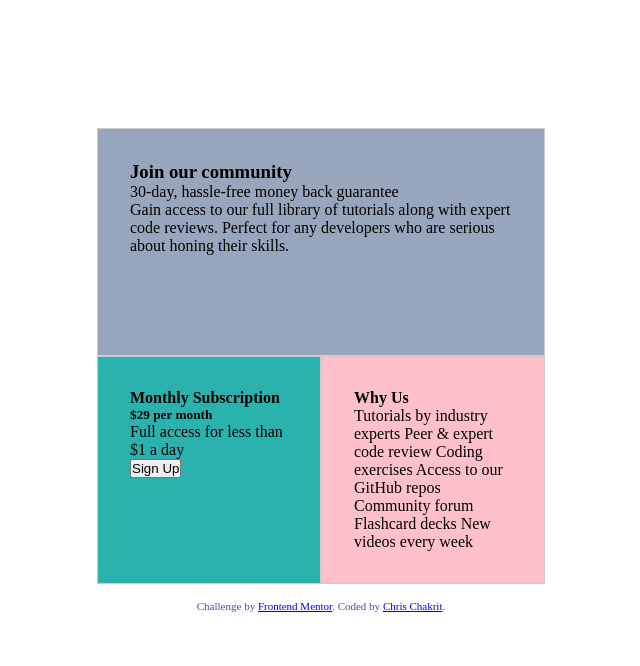
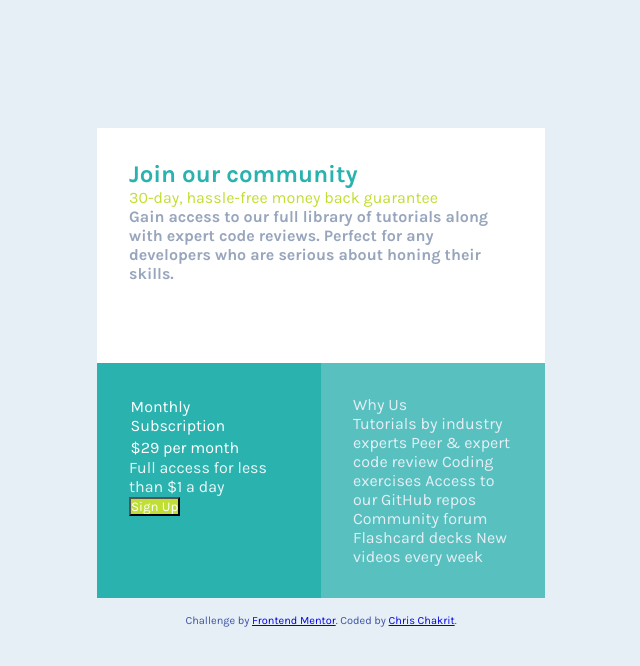
Before and after one commit to chrischakrit/Single-price-grid-component, a plain HTML site: page index.html in a window 1280 px wide. Shown: the whole page, without its empty margins (319-959 px from the left). Drawn offline with Linux system fonts and the light colour scheme.

Commit message:
third commit

```diff
--- a/index.html
+++ b/index.html
@@ -9,22 +9,22 @@
   <body>
     <main class="grid-container">
       <article>
-        <h3>Join our community</h3>
-        <p>30-day, hassle-free money back guarantee</p>
-        <p>
+        <h2 id="header-1">Join our community</h2>
+        <p id="header-2">30-day, hassle-free money back guarantee</p>
+        <p id="header-3">
           Gain access to our full library of tutorials along with expert code
           reviews. Perfect for any developers who are serious about honing their
           skills.
         </p>
       </article>
       <article>
-        <h4>Monthly Subscription</h4>
-        <h5>&dollar;29 per month</h5>
-        <p>Full access for less than &dollar;1 a day</p>
+        <div id="Sub-1">Monthly Subscription</div>
+        <div id="Sub-2">&dollar;29 <span>per month</span></div>
+        <p id="Sub-4">Full access for less than &dollar;1 a day</p>
         <input type="submit" value="Sign Up" />
       </article>
       <article>
-        <h4>Why Us</h4>
+        <div>Why Us</div>
         <p>
           Tutorials by industry experts Peer &amp; expert code review Coding
           exercises Access to our GitHub repos Community forum Flashcard decks
--- a/style.css
+++ b/style.css
@@ -1,31 +1,64 @@
+@import url("https://fonts.googleapis.com/css2?family=Karla:wght@400;700&display=swap");
+
 * {
   margin: 0;
   padding: 0;
   box-sizing: border-box;
+  font-family: "Karla", sans-serif;
 }
-main {
+body {
+  background-color: hsl(204, 43%, 93%); /*Light Grey*/
+}
+.grid-container {
   display: grid;
   grid-template-rows: repeat(2, 1fr);
   grid-template-columns: repeat(2, 1fr);
   margin: 0 auto;
   margin-top: 8rem;
   width: 35%;
-  background-color: hsla(179, 62%, 43%);
 }
 article {
   padding: 2rem;
-  border: 1px solid #ccc;
-  background: hsla(218, 22%, 67%);
   font-size: 1rem;
 }
 article:first-child {
   grid-column: 1/3;
+  background-color: white;
 }
 article:nth-child(2) {
-  background-color: hsla(179, 62%, 43%);
+  background-color: hsla(179, 62%, 43%); /*Cyan*/
+  color: white;
 }
 article:last-child {
-  background-color: pink;
+  background-color: hsla(179, 62%, 43%); /*Cyan*/
+  opacity: 75%;
+  color: hsl(204, 43%, 93%); /*Light Grey*/
+}
+#header-1 {
+  color: hsla(179, 62%, 43%); /*Cyan*/
+}
+#header-2 {
+  color: hsl(71, 73%, 54%); /*Bright Yellow*/
+}
+#header-3 {
+  font-weight: bold;
+  color: hsla(218, 22%, 67%); /* Grayish Blue*/
+}
+#Sub-1 {
+  padding: 0.1em;
+}
+#Sub-2 {
+  padding: 0.1em;
+}
+#Sub-3 {
+  color: hsl(204, 43%, 93%); /*Light Grey*/
+}
+#Sub-4 {
+  opacity: 90%;
+}
+input {
+  background-color: hsl(71, 73%, 54%); /*Bright Yellow*/
+  color: white;
 }
 footer {
   margin: 1rem;
```
